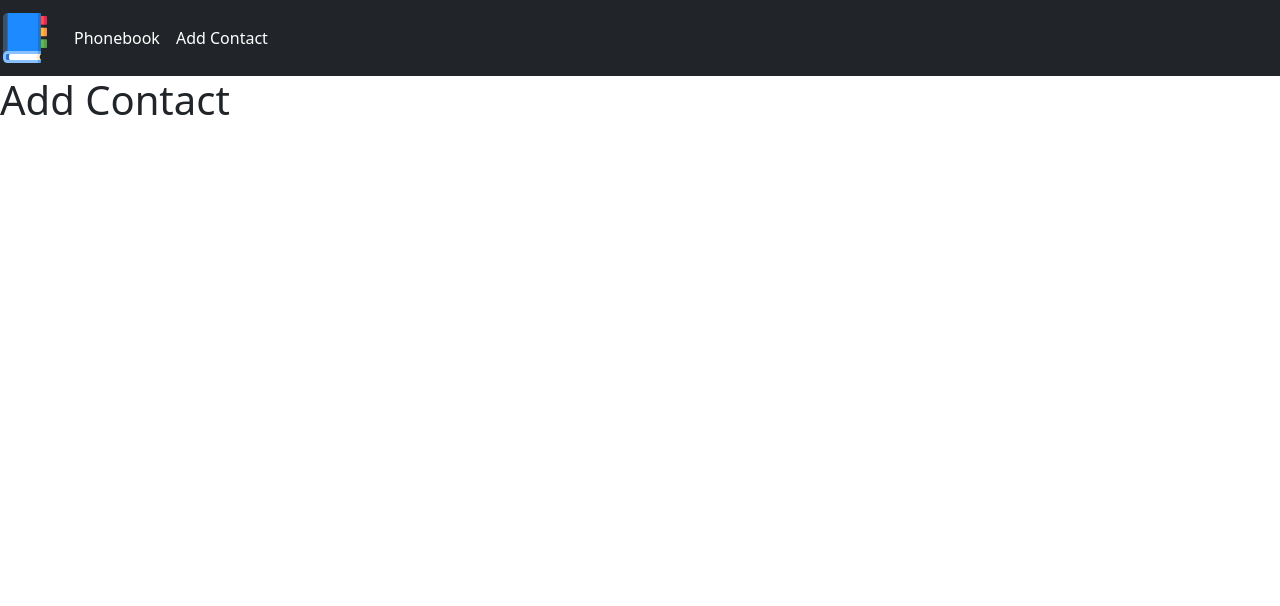
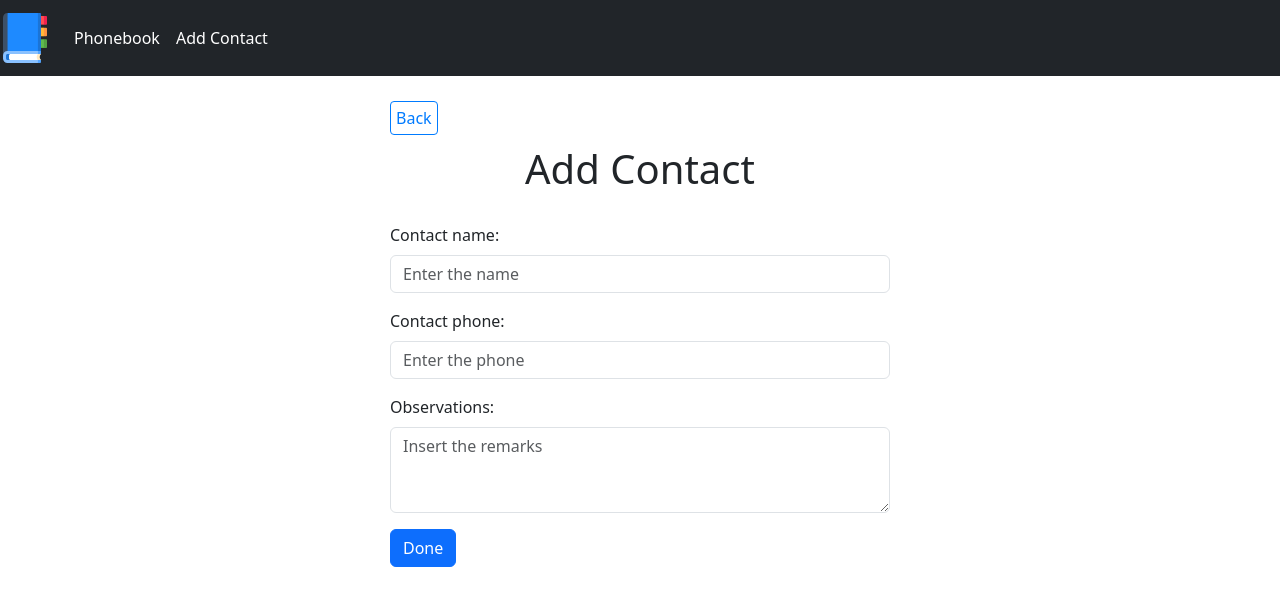
Before and after one commit to ronycastroc/phonebook-php, a PHP site: page /create.php in a window 1280 px wide. Shown: the top 606 px of the page. Run offline with PHP 8.4, Linux system fonts and the light colour scheme; tables that the repository leaves empty or names only in its code hold one stand-in row (values such as "Sample post").

Commit message:
feat: create contact post db

```diff
--- a/config/process.php
+++ b/config/process.php
@@ -5,14 +5,49 @@
   include_once("connection.php");
   include_once("url.php");
 
+  $data = $_POST;
+
+  if(!empty($data)) {
+    //POST
+    if($data["type"] === "create") {
+
+      $name = $data["name"];
+      $phone = $data["phone"];
+      $observations = $data["observations"];
+
+      $query = "INSERT INTO contacts (name, phone, observations) VALUES (:name, :phone, :observations)";
+
+      $stmt = $conn->prepare($query);
+
+      $stmt->bindParam(":name", $name);
+      $stmt->bindParam(":phone", $phone);
+      $stmt->bindParam(":observations", $observations);
+    }
+
+    try {
+
+      $stmt->execute();
+      $_SESSION["msg"] = "Contact created successfully";
+
+    } catch(PDOException $e) {
+      $error = $e->getMessage();
+      echo "Erro: $error";
+    }
+
+    // REDIRECT HOME
+    header("Location:" . $BASE_URL . "/../index.php");
+
+  } else {
+    //GET
+    $id;
+
     if(!empty($_GET)) {
-    $id = $_GET['id'];
+      $id = $_GET["id"];
     }
 
 
     if(!empty($id)) {
       // GET ONE CONTACT
-
       $query = "SELECT * FROM contacts WHERE id = :id";
 
       $stmt = $conn->prepare($query);
@@ -36,5 +71,7 @@
       $contacts = $stmt->fetchAll();
 
     }
+  }
 
-?>
+  // CLOSE CONNECTION
+  $conn = null;
--- a/create.php
+++ b/create.php
@@ -1,7 +1,26 @@
 <?php
   include_once("templates/header.php");
 ?>
-  <h1>Add Contact</h1>
+<div class="container">
+  <?php include_once("templates/backbtn.html"); ?>
+  <h1 id="main-title">Add Contact</h1>
+  <form id="create-form" action="<?= $BASE_URL ?>/config/process.php" method="POST">
+    <input type="hidden" name="type" value="create">
+    <div class="mb-3">
+      <label for="exampleInputText1" class="form-label">Contact name:</label>
+      <input type="text" class="form-control" id="exampleInputText1" name="name" placeholder="Enter the name" required>
+    </div>
+    <div class="mb-3">
+      <label for="exampleInputText1" class="form-label">Contact phone:</label>
+      <input type="text" class="form-control" id="exampleInputText1" name="phone" placeholder="Enter the phone" required>
+    </div>
+    <div class="mb-3">
+      <label for="exampleFormControlTextarea1" class="form-label">Observations:</label>
+      <textarea class="form-control" id="exampleFormControlTextarea1" name="observations" placeholder="Insert the remarks" rows="3"></textarea>
+    </div>
+    <button type="submit" class="btn btn-primary">Done</button>
+  </form>
+</div>
 <?php
   include_once("templates/footer.php");
 ?>
--- a/css/styles.css
+++ b/css/styles.css
@@ -87,3 +87,10 @@
   padding: 5px;
   text-decoration: none;
 }
+
+/* CREATE */
+#create-form,
+#edit-form {
+  max-width: 500px;
+  margin: 0 auto;
+}
```
Lines whose indentation alone changed are shown as unchanged.
